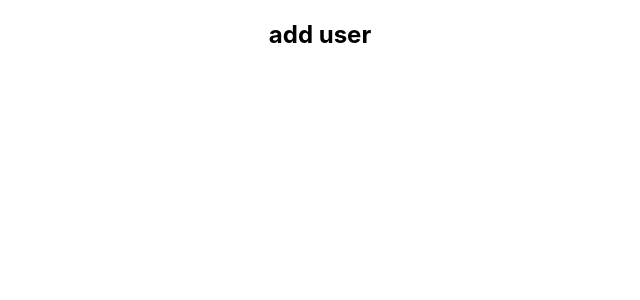
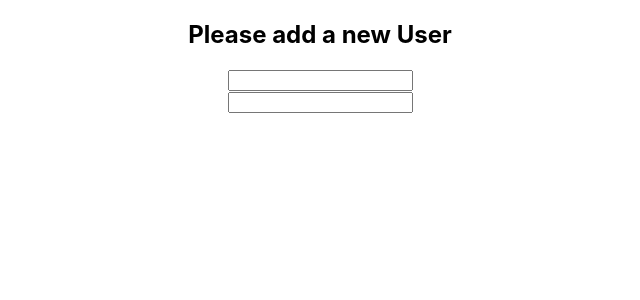
Before and after one commit to progmamun/node-mongoDB-crud, a React (Create React App) app in the folder react-mongodb-crud/: page /user/add in a window 1280 px wide. Shown: the top 300 px of the page, without its empty margins (320-960 px from the left). Built offline with nearby package versions, Linux system fonts and the light colour scheme.

Commit message:
get-response-client

```diff
--- a/react-mongodb-crud/src/components/AddUser/AddUser.jsx
+++ b/react-mongodb-crud/src/components/AddUser/AddUser.jsx
@@ -1,9 +1,29 @@
 import React from 'react';
 
 const AddUser = () => {
+  const handleAddUser = event => {
+    event.preventDefault();
+    const name = event.target.name.value;
+    const email = event.target.email.value;
+
+    const user = { name, email };
+
+    // send data to the server
+    fetch('', {
+      method: 'POST',
+      headers: {
+        'content-type': 'application/json',
+      },
+    });
+  };
   return (
     <div>
-      <h2>add user</h2>
+      <h2> Please add a new User</h2>
+      <form onSubmit={handleAddUser}>
+        <input type="text" name="name" id="" />
+        <br />
+        <input type="email" name="email" id="" />
+      </form>
     </div>
   );
 };
```
